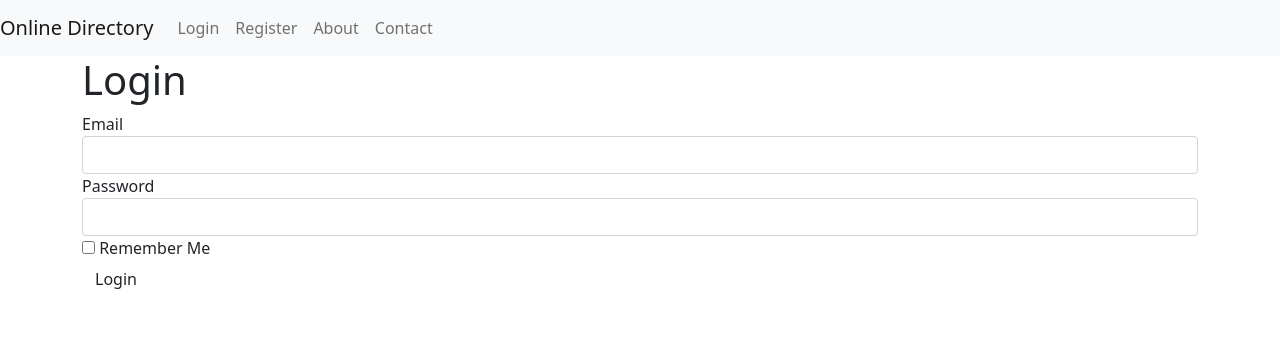
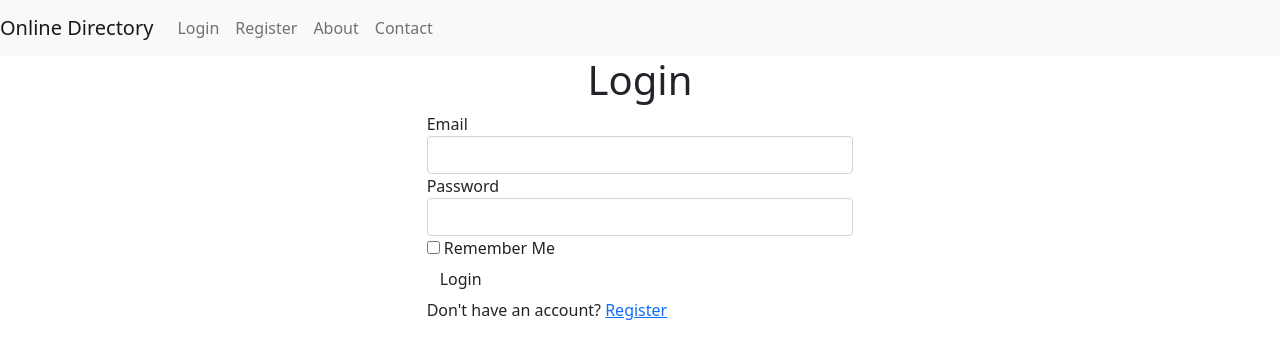
Before and after one commit to samlan24/online-directory, a Flask app: page /auth/login in a window 1280 px wide. Shown: the top 359 px of the page. Run offline with Flask 3, Linux system fonts and the light colour scheme; some libraries are stand-ins or nearby versions.

Commit message:
added bootstrap styles

```diff
--- a/app/auth/templates/login.html
+++ b/app/auth/templates/login.html
@@ -2,7 +2,13 @@
 {% import "bootstrap/wtf.html" as wtf %}
 {% block title %}Login Page{% endblock %}
 {% block content %}
+<div class="page-header">
+    <h1>Login</h1>
 
-<h1>Login</h1>
-{{ wtf.quick_form(form) }}
+</div>
+<div class="col-md-4">
+    {{ wtf.quick_form(form) }}
+    <p>Don't have an account? <a href="{{ url_for('auth.register') }}">Register</a></p>
+</div>
+
 {% endblock %}
--- a/app/templates/base.html
+++ b/app/templates/base.html
@@ -26,7 +26,7 @@
             </ul>
         </div>
     </nav>
-    <div class="container">
+    <div class="d-flex flex-column justify-content-center align-items-center">
         {% block content %}{% endblock %}
     </div>
     <script src="{{ url_for('static', filename='js/bootstrap.bundle.min.js') }}"></script>
```
